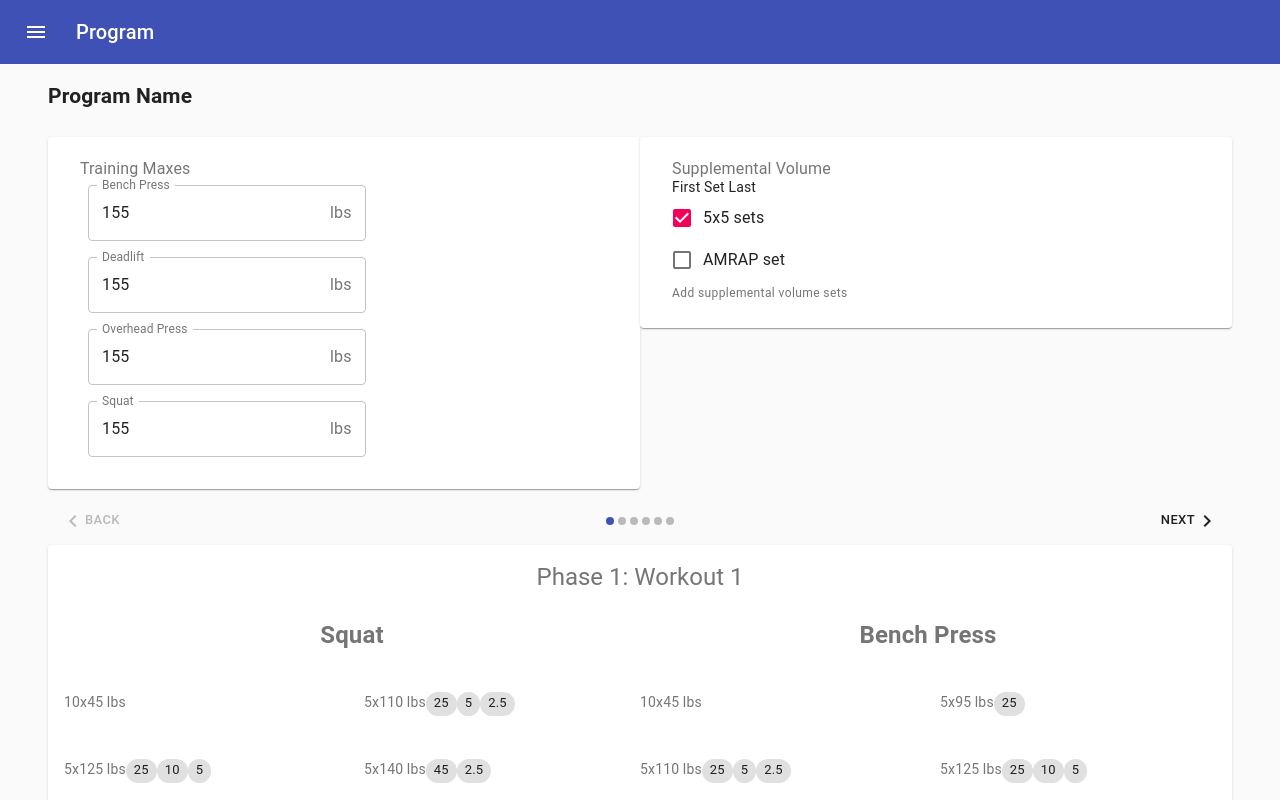
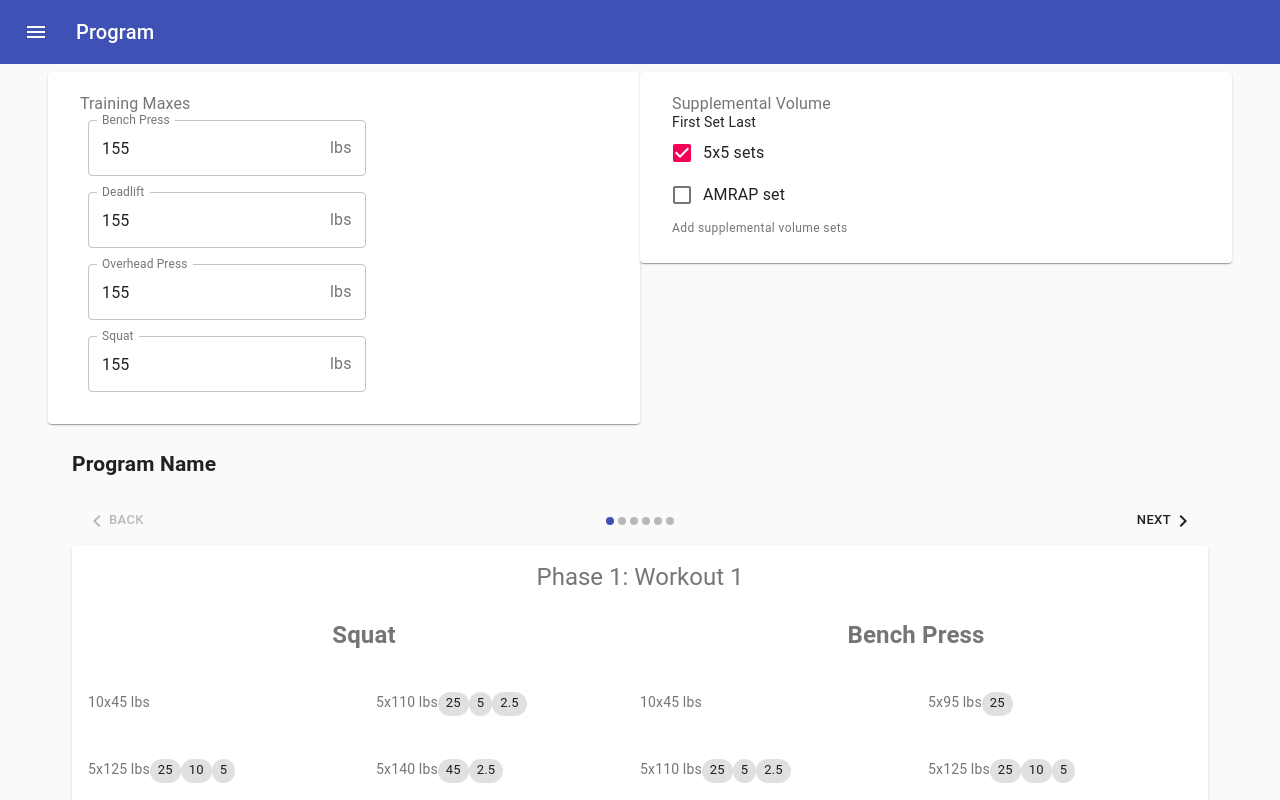
Before and after one commit to jefffm/lifterator, a React (Create React App) app: page / in a window 1280 px wide. Shown: the top 800 px of the page. Built offline with nearby package versions, Linux system fonts and the light colour scheme.

Commit message:
Pass phases into the workout stepper better

```diff
--- a/src/App.tsx
+++ b/src/App.tsx
@@ -1,16 +1,29 @@
 import React from 'react';
-import './App.css';
+import CssBaseline from '@material-ui/core/CssBaseline'
+import Container from '@material-ui/core/Container'
+
 import Program from './containers/Program'
-import CssBaseline from '@material-ui/core/CssBaseline'
 import ElevateAppBar from './components/ElevateAppBar';
 import SwipeableTemporaryDrawer from './components/Drawer';
+import ConfigurationPanel from './containers/ConfigurationPanel'
+import './App.css';
+
+const views = {
+  "Program": <Program />,
+  "Configuration": <ConfigurationPanel />
+
+}
 
 const App: React.FC = () => {
+  const element = views["Program"]
   return (
     <div className="App">
       <CssBaseline />
       <ElevateAppBar title={"Program"} menuButton={SwipeableTemporaryDrawer}>
-        <Program />
+        <Container>
+          {views["Configuration"]}
+          {views["Program"]}
+        </Container>
       </ElevateAppBar>
     </div>
   );
--- a/src/components/WorkoutStepper.tsx
+++ b/src/components/WorkoutStepper.tsx
@@ -12,7 +12,7 @@ const useStyles = makeStyles({
 });
 
 interface WorkoutStepperProps {
-    elems: () => JSX.Element[]
+    children: React.ReactElement[]
 }
 
 export default function WorkoutStepper(props: WorkoutStepperProps) {
@@ -28,7 +28,7 @@ export default function WorkoutStepper(props: WorkoutStepperProps) {
         setActiveStep(prevActiveStep => prevActiveStep - 1);
     };
 
-    const elems = props.elems()
+    const elems = props.children
     const numSteps = elems.length
 
     return (
--- a/src/containers/Program.tsx
+++ b/src/containers/Program.tsx
@@ -5,7 +5,6 @@ import { connect } from 'react-redux'
 
 import Container from '@material-ui/core/Container'
 import Grid from '@material-ui/core/Grid'
-import Paper from '@material-ui/core/Paper'
 import Box from '@material-ui/core/Box'
 import Collapse from "@material-ui/core/Collapse"
 import { Typography } from '@material-ui/core'
@@ -15,7 +14,6 @@ import { AppState } from '../index';
 import * as types from '../types'
 import { PlateCalculator } from '../util/PlateCalculator'
 import { BeyondWarmupGen } from '../lib/WarmupGen'
-import ConfigurationPanel from './ConfigurationPanel'
 import WorkoutStepper from '../components/WorkoutStepper';
 import Workout from '../components/Workout'
 import createSets from '../lib/SetFactory';
@@ -23,7 +21,6 @@ import { Exercise } from '../lib/Exercises';
 import { IMainExercisesState } from '../reducers/mainExercises';
 import { IWeightSettings } from '../reducers/weightSettings';
 import { ISetProtoConfig } from '../reducers/setProtoConfig';
-import weightSettings from '../reducers/weightSettings';
 
 interface ProgramProps {
     weightSettings: IWeightSettings
@@ -212,8 +209,6 @@ class Program extends Component<ProgramProps> {
                     <h2>{"Program Name"}</h2>
                 </Box>
 
-                <ConfigurationPanel />
-
                 <Collapse in={!isRequiredDataSet}>
                     <div>
                         <Typography>
@@ -227,7 +222,9 @@ class Program extends Component<ProgramProps> {
 
                 <Collapse in={isRequiredDataSet}>
                     <div>
-                        {<WorkoutStepper elems={() => phases} />}
+                        <WorkoutStepper>
+                            {phases}
+                        </WorkoutStepper>
                     </div>
                 </Collapse>
             </Grid>
```
